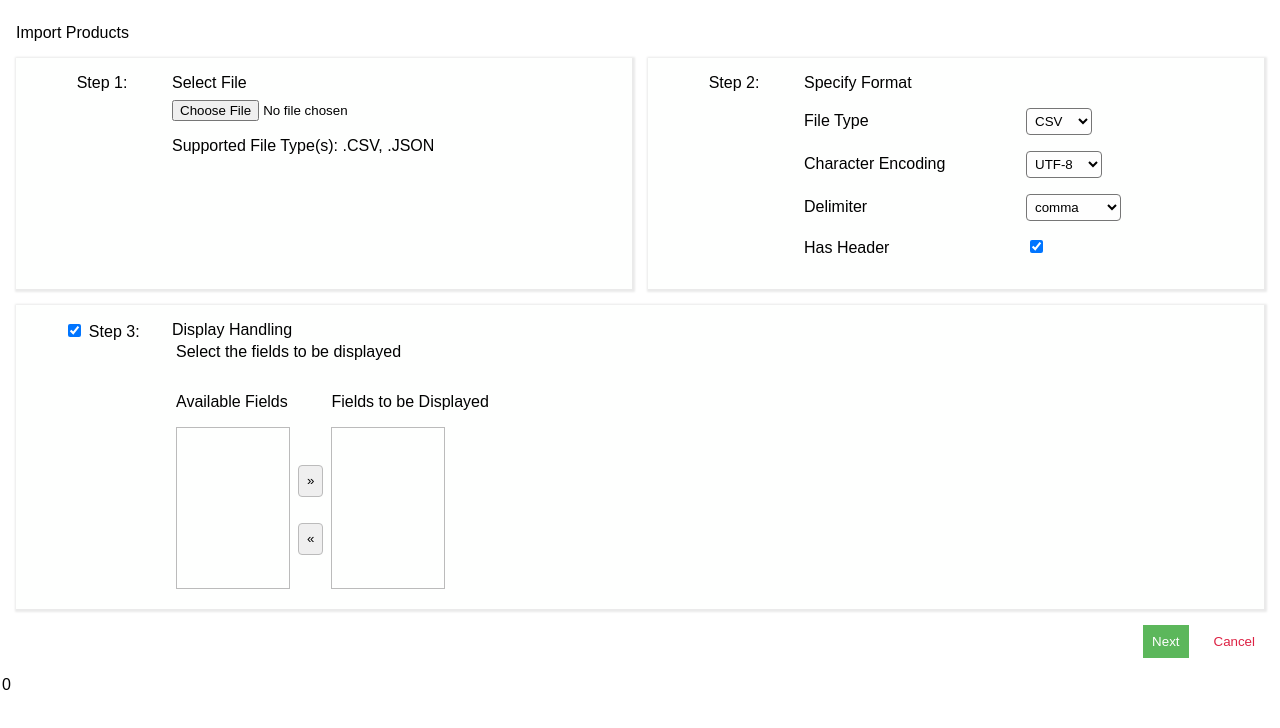
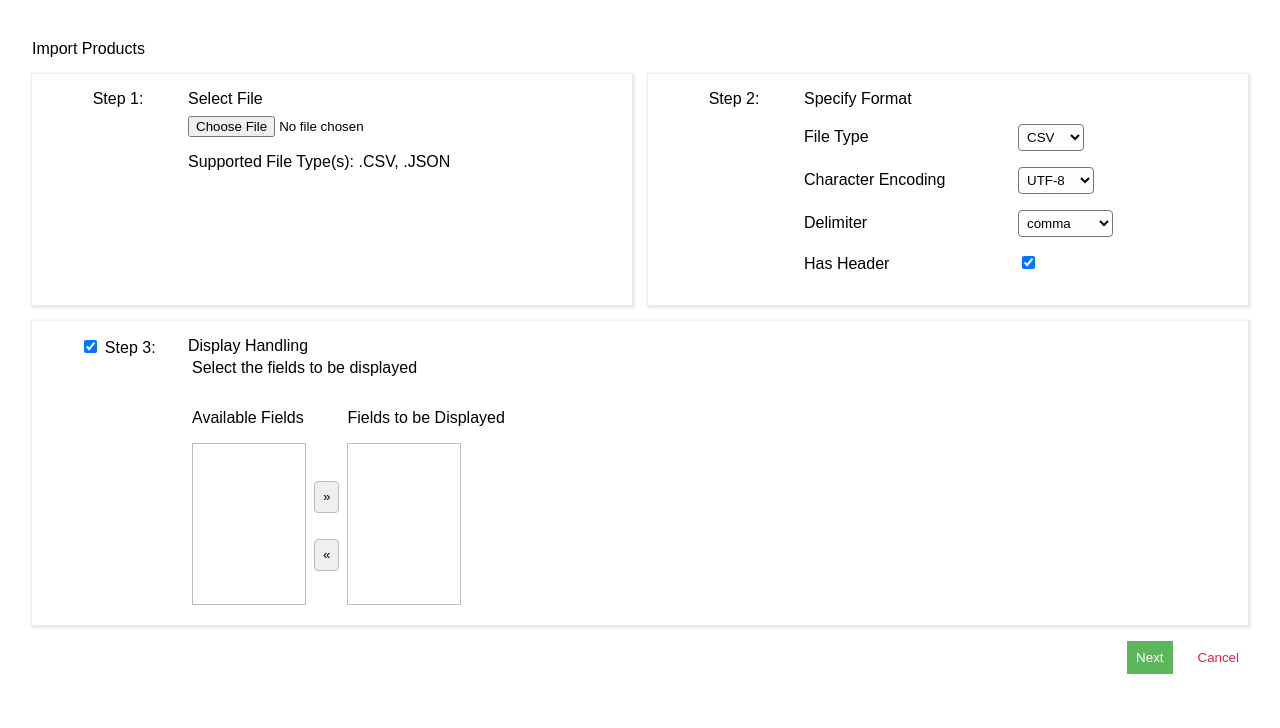
Before and after one commit to utkarsh48/expert-succotash-2, a React (Create React App) app: page / in a window 1280 px wide. Shown: the top 728 px of the page. Built offline with nearby package versions, Linux system fonts and the light colour scheme.

Commit message:
data view

```diff
--- a/src/App.css
+++ b/src/App.css
@@ -42,3 +42,21 @@ img{
   display: flex;
   justify-content: flex-end;
 }
+
+main{
+  padding: 1rem;
+}
+
+table{
+  border-collapse: collapse;
+  border: 1px solid #bbb;
+  min-width: 100%;
+}
+
+td, th{
+  padding: 0.5rem;
+}
+
+th{
+  text-align: left;
+}
--- a/src/App.js
+++ b/src/App.js
@@ -51,7 +51,7 @@ class App extends Component{
             continue;
           }
 
-          let temp = {}
+          let temp = {};
           for (let i = 0; i < row.length; i++) {
             temp[headers[i]] = row[i];
           }
@@ -70,7 +70,7 @@ class App extends Component{
       }
 
 
-      this.setState({availableFields: headers, type: fileType});
+      this.setState({content: content, availableFields: headers, type: fileType});
     }
 
   }
@@ -109,12 +109,18 @@ class App extends Component{
 
   handleFieldSelect = (e)=>{
     if(this.state.focusedFrom === "available"){
+      if (new Set(this.state.selectedFields).has(this.state.focusedField)){
+        return;
+      }
       this.setState({selectedFields: [...this.state.selectedFields, this.state.focusedField]});
     }
   }
 
   handleFieldDisselect = (e)=>{
     if(this.state.focusedFrom === "selected"){
+      if (!new Set(this.state.selectedFields).has(this.state.focusedField)){
+        return;
+      }
       this.setState({selectedFields: this.state.selectedFields.filter(field=>field !== this.state.focusedField)});
     }
   }
@@ -129,13 +135,15 @@ class App extends Component{
 
 
   render(){
-    const {type, delimiter, encoding, hasHeaders, enableStep3, availableFields, selectedFields, focusedField, focusedFrom, content} = this.state;
+    const {type, delimiter, encoding, hasHeaders, enableStep3, availableFields, selectedFields, focusedField, focusedFrom, content, showSteps} = this.state;
 
 
     return (
       <main>
-        <Steps type={type} delimiter={delimiter} encoding={encoding} hasHeaders={hasHeaders} enableStep3={enableStep3} availableFields={availableFields} selectedFields={selectedFields} focusedField={focusedField} focusedFrom={focusedFrom} readFile={this.readFile} handleCancel={this.handleCancel} handleDelimiterChange={this.handleDelimiterChange} handleEnableStep3Change={this.handleEnableStep3Change} handleEncodingChange={this.handleEncodingChange} handleFieldDisselect={this.handleFieldDisselect} handleFieldFocus={this.handleFieldFocus} handleFieldSelect={this.handleFieldSelect} handleHasHeadersChange={this.handleHasHeadersChange} handleNext={this.handleNext} handleTypeChange={this.handleTypeChange} />
-        <DataTable headers={selectedFields} data={content} />
+        {showSteps && <Steps type={type} delimiter={delimiter} encoding={encoding} hasHeaders={hasHeaders} enableStep3={enableStep3} availableFields={availableFields} selectedFields={selectedFields} focusedField={focusedField} focusedFrom={focusedFrom} readFile={this.readFile} handleCancel={this.handleCancel} handleDelimiterChange={this.handleDelimiterChange} handleEnableStep3Change={this.handleEnableStep3Change} handleEncodingChange={this.handleEncodingChange} handleFieldDisselect={this.handleFieldDisselect} handleFieldFocus={this.handleFieldFocus} handleFieldSelect={this.handleFieldSelect} handleHasHeadersChange={this.handleHasHeadersChange} handleNext={this.handleNext} handleTypeChange={this.handleTypeChange} />}
+
+        {!showSteps &&
+          <DataTable headers={selectedFields} data={content} />}
       </main>
     );
   }
--- a/src/components/DataTable.jsx
+++ b/src/components/DataTable.jsx
@@ -2,26 +2,24 @@ import React from "react";
 
 export default function DataTable(props){
   const {data, headers} = props;
+  console.log(data);
 
   return (
-    <table>
-      {headers && headers.length &&
+    <table FRAME="VOID" RULES="ALL">
+      {headers && headers.length > 0 &&
         <thead>
           <tr>
-            {headers.map(header=><th>{header}</th>)}
+            {headers.map(header=><th key={header}>{header}</th>)}
           </tr>
         </thead>
       }
       <tbody>
-        {data && data.length &&
-          <tr>
-            {data.map(d=>{
-              return headers.map(h=>{
-                return (<td>d[h]</td>);
-              });
-            })}
-          </tr>
-        }
+        {data && Object.keys(data).length > 0 &&
+          Object.entries(data).map(([k, d])=>{
+            return <tr key={k}>{headers.map(h=>{
+              return (<td key={h}>{d[h]}</td>);
+            })}</tr>
+          })}
       </tbody>
     </table>
   )
--- a/src/components/Steps.jsx
+++ b/src/components/Steps.jsx
@@ -18,7 +18,7 @@ export default function Steps(props) {
         <Step3 enableStep3={enableStep3} onEnableStep3Change={handleEnableStep3Change} availableFields={availableFields} selectedFields={selectedFields} focusedField={focusedField} onFieldFocus={handleFieldFocus} onFieldSelect={handleFieldSelect} onFieldDisselect={handleFieldDisselect} focusedFrom={focusedFrom} />
         <div className='bottom-btns'>
           <div>
-            <button onNext={handleNext} className='btn-pri'>Next</button>
+            <button onClick={handleNext} className='btn-pri'>Next</button>
             <button onClick={handleCancel} className='btn-war'>Cancel</button>
           </div>
         </div>
```
